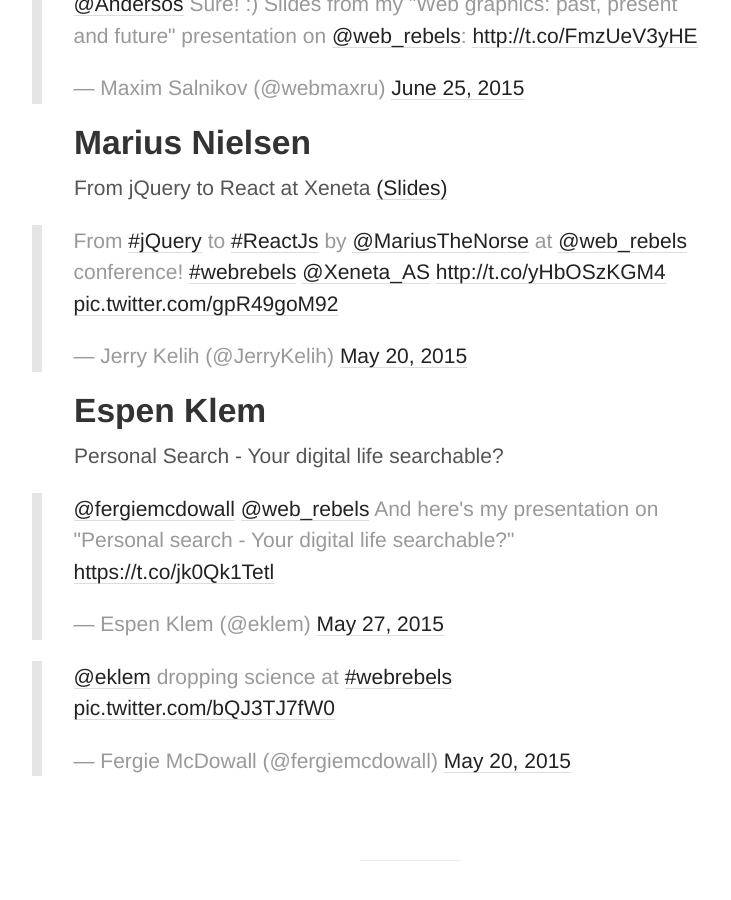
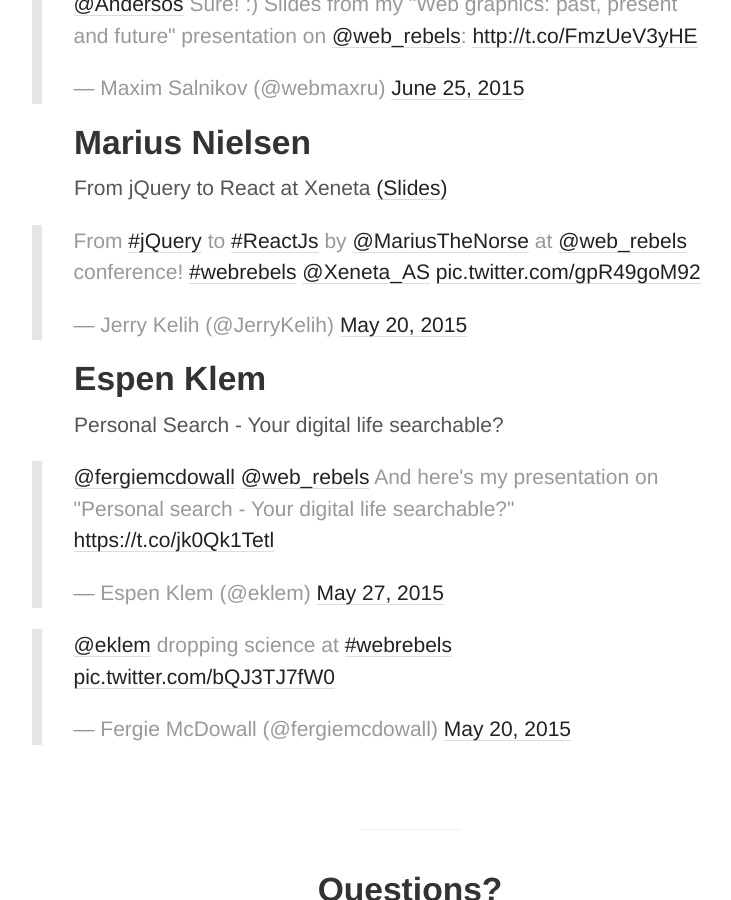
Before and after one commit to Andersos/andersos.net, a Jekyll site: the page built from _posts/2015-06-25-open-mic-2015.md, in a window 1280 px wide and 900 px high, scrolled down 2851 px. Shown: the whole window, without its empty margins (230-961 px from the left). Built offline with Jekyll 4.4.1, drawn with Linux system fonts in a browser that asks for light colours; Markdown is read by kramdown in place of the engine named in the settings; comment, search, counter and statistics services are not loaded; some of the changed lines change nothing that is shown.

Commit message:
Remove broken link in tweet

```diff
--- a/_posts/2015-06-25-open-mic-2015.md
+++ b/_posts/2015-06-25-open-mic-2015.md
@@ -43,7 +43,7 @@
 ## Marius Nielsen
 From jQuery to React at Xeneta [(Slides)](http://www.slideshare.net/MariusTheNorse/jqyery-toreact-42091336)
 
-<blockquote class="twitter-tweet" lang="en"><p lang="en" dir="ltr">From <a href="https://twitter.com/hashtag/jQuery?src=hash">#jQuery</a> to <a href="https://twitter.com/hashtag/ReactJs?src=hash">#ReactJs</a> by <a href="https://twitter.com/MariusTheNorse">@MariusTheNorse</a> at <a href="https://twitter.com/web_rebels">@web_rebels</a> conference! <a href="https://twitter.com/hashtag/webrebels?src=hash">#webrebels</a> <a href="https://twitter.com/Xeneta_AS">@Xeneta_AS</a> <a href="http://t.co/yHbOSzKGM4">http://t.co/yHbOSzKGM4</a> <a href="http://t.co/gpR49goM92">pic.twitter.com/gpR49goM92</a></p>&mdash; Jerry Kelih (@JerryKelih) <a href="https://twitter.com/JerryKelih/status/601111664440795136">May 20, 2015</a></blockquote>
+<blockquote class="twitter-tweet" lang="en"><p lang="en" dir="ltr">From <a href="https://twitter.com/hashtag/jQuery?src=hash">#jQuery</a> to <a href="https://twitter.com/hashtag/ReactJs?src=hash">#ReactJs</a> by <a href="https://twitter.com/MariusTheNorse">@MariusTheNorse</a> at <a href="https://twitter.com/web_rebels">@web_rebels</a> conference! <a href="https://twitter.com/hashtag/webrebels?src=hash">#webrebels</a> <a href="https://twitter.com/Xeneta_AS">@Xeneta_AS</a> <a href="http://t.co/gpR49goM92">pic.twitter.com/gpR49goM92</a></p>&mdash; Jerry Kelih (@JerryKelih) <a href="https://twitter.com/JerryKelih/status/601111664440795136">May 20, 2015</a></blockquote>
 
 ## Espen Klem
 Personal Search - Your digital life searchable?
```
